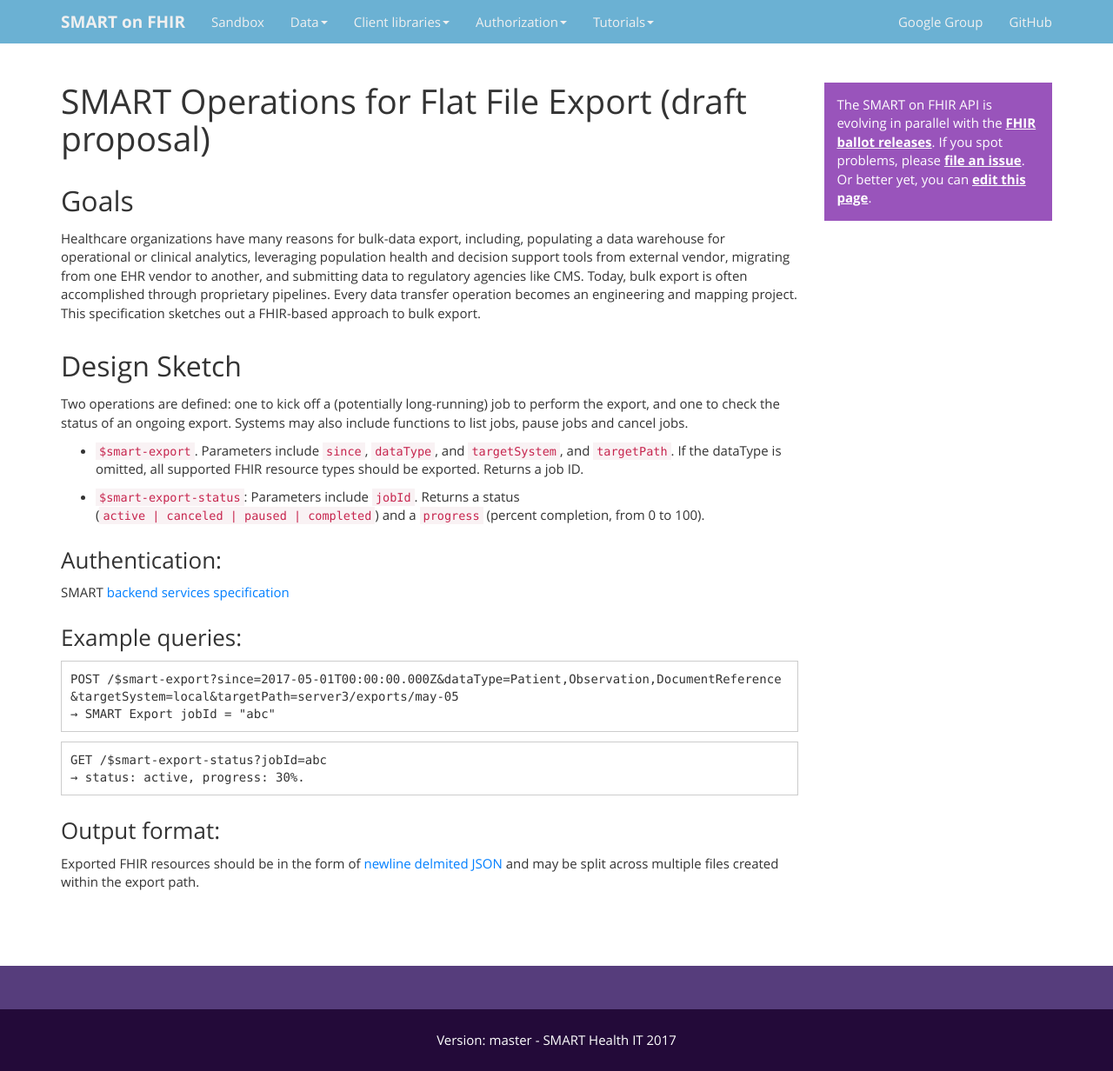
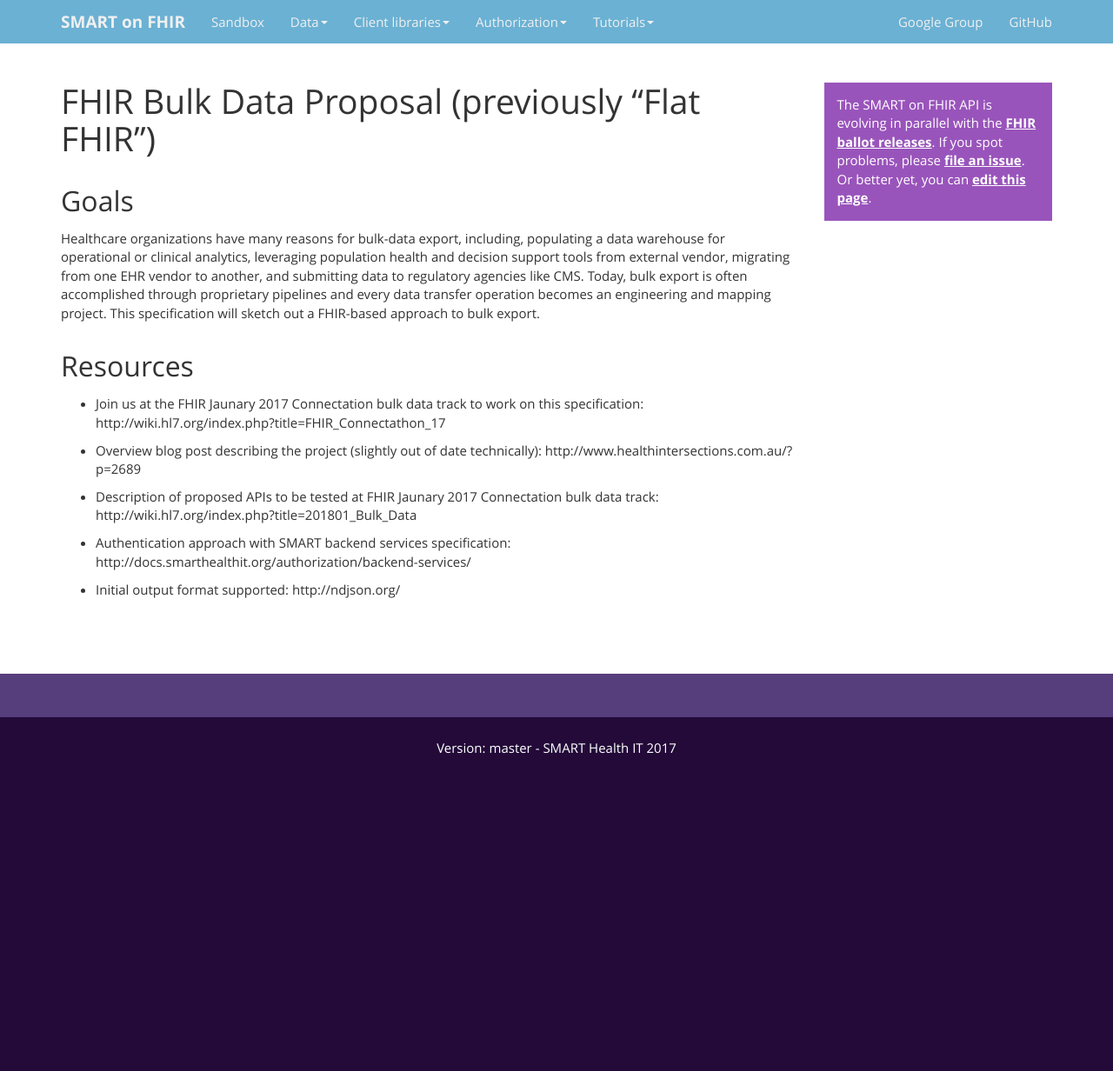
Before and after one commit to smart-on-fhir/smart-on-fhir.github.io, a Jekyll site: the page built from flat-fhir/index.md, in a window 1280 px wide. Shown: the whole page at 87% size. Built offline with Jekyll 4.4.1, drawn with Linux system fonts in a browser that asks for light colours; after the commit the page ends 900 px from its top, so only the background shows below that.

Commit message:
Update to reflect FHIR Bulk Data proposal

````diff
--- a/flat-fhir/index.md
+++ b/flat-fhir/index.md
@@ -1,40 +1,25 @@
 ---
 layout: main
-title: "Flat FHIR"
+title: "FHIR Bulk Data"
 ---
 
-# SMART Operations for Flat File Export (draft proposal)
+# FHIR Bulk Data Proposal (previously "Flat FHIR")
 
 ## Goals
+Healthcare organizations have many reasons for bulk-data export, including, populating a data warehouse for operational or clinical analytics, leveraging population health and decision support tools from external vendor, migrating from one EHR vendor to another, and submitting data to regulatory agencies like CMS. Today, bulk export is often accomplished through proprietary pipelines and every data transfer operation becomes an engineering and mapping project. This specification will sketch out a FHIR-based approach to bulk export.
 
-Healthcare organizations have many reasons for bulk-data export, including, populating a data warehouse for operational or clinical analytics, leveraging population health and decision support tools from external vendor, migrating from one EHR vendor to another, and submitting data to regulatory agencies like CMS. Today, bulk export is often accomplished through proprietary pipelines. Every data transfer operation becomes an engineering and mapping project. This specification sketches out a FHIR-based approach to bulk export.
+## Resources
 
-## Design Sketch
+- Join us at the FHIR Jaunary 2017 Connectation bulk data track to work on this specification:
+http://wiki.hl7.org/index.php?title=FHIR_Connectathon_17
 
-Two operations are defined: one to kick off a (potentially long-running) job to
-perform the export, and one to check the status of an ongoing export. Systems may also include functions to list jobs, pause jobs and cancel jobs.
+- Overview blog post describing the project (slightly out of date technically):
+http://www.healthintersections.com.au/?p=2689
 
+- Description of proposed APIs to be tested at FHIR Jaunary 2017 Connectation bulk data track: http://wiki.hl7.org/index.php?title=201801_Bulk_Data
 
-* `$smart-export`. Parameters include `since`, `dataType`, and `targetSystem`, and `targetPath`. If the dataType is omitted, all supported FHIR resource types should be exported. Returns a job ID.
+- Authentication approach with SMART backend services specification:
+http://docs.smarthealthit.org/authorization/backend-services/
 
-* `$smart-export-status`: Parameters include `jobId`. Returns a status (`active | canceled | paused | completed`) and a `progress` (percent completion, from 0 to 100).
-
-### Authentication:
-
-SMART [backend services specification](http://docs.smarthealthit.org/authorization/backend-services/)
-
-### Example queries:
-
-```
-POST /$smart-export?since=2017-05-01T00:00:00.000Z&dataType=Patient,Observation,DocumentReference&targetSystem=local&targetPath=server3/exports/may-05
-→ SMART Export jobId = "abc"
-```
-
-```
-GET /$smart-export-status?jobId=abc
-→ status: active, progress: 30%.
-```
-
-### Output format:
-
-Exported FHIR resources should be in the form of [newline delmited JSON](http://ndjson.org/) and may be split across multiple files created within the export path.
+- Initial output format supported:
+http://ndjson.org/
````
